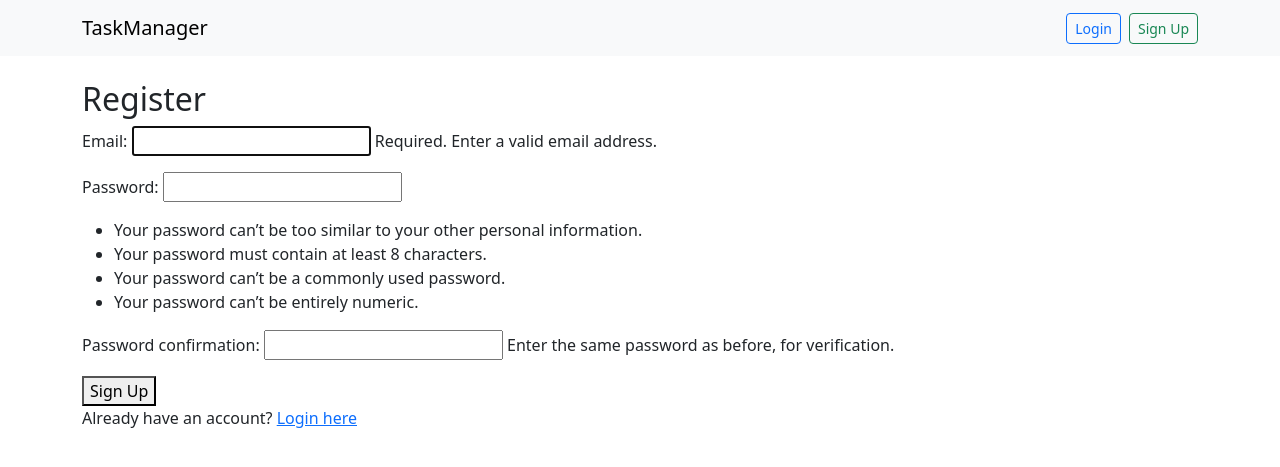
After one commit to AKASH-J23/CRM_lite_django, a Django app: page /signup/ in a window 1280 px wide. The commit adds this page. Shown: the top 467 px of the page. Run offline with Django 5.2, Linux system fonts and the light colour scheme.

Commit message:
auth basics core django

```diff
--- /dev/null
+++ b/accounts/forms.py
@@ -0,0 +1,9 @@
+from django import forms
+from django.contrib.auth.forms import UserCreationForm
+from .models import CustomUserModel
+
+class CustomUserForm(UserCreationForm):
+    email = forms.EmailField(required=True, help_text='Required. Enter a valid email address.')
+    class Meta:
+        model = CustomUserModel
+        fields = ['email']
--- a/accounts/templates/accounts/login.html
+++ b/accounts/templates/accounts/login.html
@@ -5,9 +5,12 @@
   {% if form.errors %}
     <p style="color: red;">Invalid credentials. Try again.</p>
   {% endif %}
-  <form method="post" action="{% url 'auth:login' %}">
+  <form method="post" action="{% url 'auth:login' %}{% if request.GET.next %}?next={{ request.GET.next }}{% endif %}">
     {% csrf_token %}
     {{ form.as_p }}
+    {% if request.GET.next %}
+      <input type="hidden" name="next" value="{{ request.GET.next }}">
+    {% endif %}
     <button type="submit">Log In</button>
   </form>
 
--- /dev/null
+++ b/accounts/templates/accounts/signup.html
@@ -0,0 +1,15 @@
+<!-- templates/accounts/signup.html -->
+{% extends 'task/base.html' %}
+{% block title %}Sign Up{% endblock %}
+
+{% block content %}
+<h2>Register</h2>
+
+<form method="post">
+  {% csrf_token %}
+  {{ form.as_p }}
+  <button type="submit">Sign Up</button>
+</form>
+
+<p>Already have an account? <a href="{% url 'auth:login' %}">Login here</a></p>
+{% endblock %}
--- a/accounts/urls.py
+++ b/accounts/urls.py
@@ -1,11 +1,12 @@
 app_name = 'auth'
 from django.urls import path
 from django.contrib.auth import views as auth_views
-from .views import CustomLoginView, CustomLogoutView
+from .views import CustomLoginView, CustomLogoutView, customSignupView
 
 urlpatterns = [
     path('login/', CustomLoginView.as_view(), name='login'),
     path('logout/', CustomLogoutView.as_view(), name='logout'),
+    path('signup/', customSignupView.as_view(), name='signup'),
     path('password_change/', auth_views.PasswordChangeView.as_view(), name='password_change'),
     path('password_change/done/', auth_views.PasswordChangeDoneView.as_view(), name='password_change_done'),
     path('password_reset/', auth_views.PasswordResetView.as_view(), name='password_reset'),
--- a/accounts/views.py
+++ b/accounts/views.py
@@ -1,4 +1,8 @@
 from django.contrib.auth.views import LoginView, LogoutView
+from django.urls import reverse_lazy
+from django.views.generic.edit import FormView
+from django.contrib.auth import login
+from .forms import CustomUserForm
 
 class CustomLoginView(LoginView):
     template_name = "accounts/login.html"
@@ -9,3 +13,14 @@ class CustomLoginView(LoginView):
 
 class CustomLogoutView(LogoutView):
     template_name = "accounts/logged_out.html"
+
+class customSignupView(FormView):
+    template_name = "accounts/signup.html"
+    form_class = CustomUserForm
+    success_url = reverse_lazy('auth:login')
+
+    def form_valid(self, form):
+        user = form.save(commit=False)
+        user.save()
+        login(self.request, user)
+        return super().form_valid(form)
--- a/crm_lite/settings.py
+++ b/crm_lite/settings.py
@@ -126,4 +126,5 @@ DEFAULT_AUTO_FIELD = 'django.db.models.BigAutoField'
 AUTH_USER_MODEL = 'accounts.CustomUserModel'
 
 LOGIN_REDIRECT_URL = '/'
+LOGIN_URL = '/login'
 # LOGOUT_REDIRECT_URL = '/login/'
--- a/task/templates/task/base.html
+++ b/task/templates/task/base.html
@@ -9,15 +9,19 @@
   <nav class="navbar navbar-expand-lg navbar-light bg-light mb-4">
     <div class="container">
       <a class="navbar-brand" href="{% url 'tasks:task-list' %}">TaskManager</a>
+      <div class="d-flex align-items-center">
+        {% if user.is_authenticated %}
+          <span class="me-2">Logged in as {{ user.email }}</span>
+          <form method="post" action="{% url 'auth:logout' %}" class="d-inline">
+            {% csrf_token %}
+            <button type="submit" class="btn btn-outline-danger btn-sm">Logout</button>
+          </form>
+        {% else %}
+          <a href="{% url 'auth:login' %}" class="btn btn-outline-primary btn-sm me-2">Login</a>
+          <a href="{% url 'auth:signup' %}" class="btn btn-outline-success btn-sm">Sign Up</a>
+        {% endif %}
+      </div>
     </div>
-    {% if user.is_authenticated %}
-      <form method="post" action="{% url 'auth:logout' %}">
-      {% csrf_token %}
-        <button type="submit">Logout</button>
-      </form>
-    {% else %}
-      <a href="{% url 'auth:login' %}">Login</a>
-    {% endif %}
   </nav>
   <div class="container">
     {% block content %}
```
Also changed, not shown: task/classViews.py (+6 -5 lines), task/views.py (+7 -0 lines).
